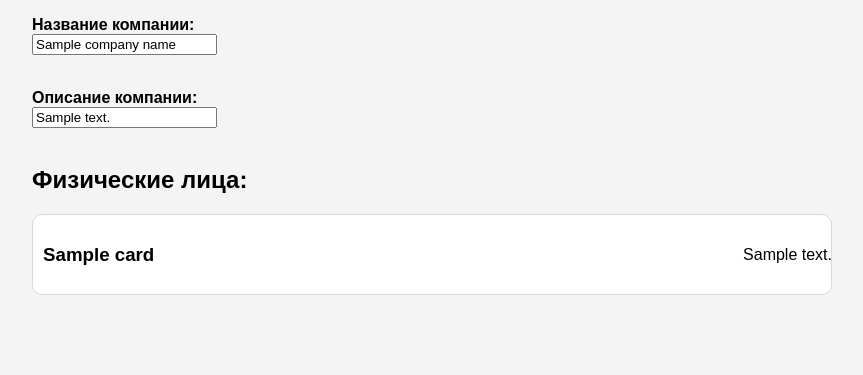
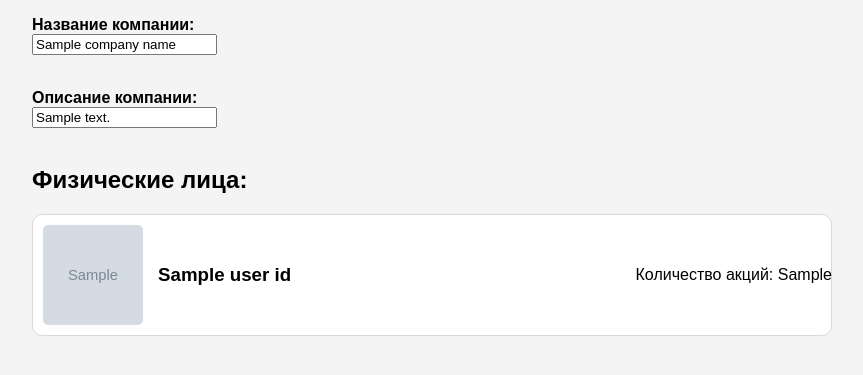
Before and after one commit to Chiff001/RIP, a Django app: template bmstu_lab/templates/korz.html in a window 1280 px wide. Shown: the part 76-451 px from the top of the page, without its empty margins (208-1071 px from the left). Run offline with Django 5.2, Linux system fonts and the light colour scheme; the template is opened without the code that fills it: most values are stand-ins (such as "Sample title", 1, 10 or a date in 2020); grey boxes marked "Sample" are stand-in pictures.

Commit message:
Update korz_card.html

```diff
--- a/bmstu_lab/templates/korz_card.html
+++ b/bmstu_lab/templates/korz_card.html
@@ -1,6 +1,7 @@
 <div class="korz-card">
     <div class="korz-info">
-        <h3>{{element.name}}</h3>
-        <p>{{element.description}}</p>
+        <img src="{{element.user_id.image}}" alt="Физическое/Юридическое лицо" class="korz-image">
+        <h3>{{element.user_id.name}}</h3>
+        <p>Количество акций: {{element.kol_akc}}</p>
     </div>
 </div>
```
